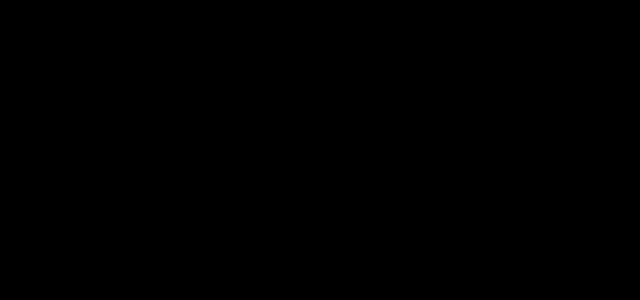
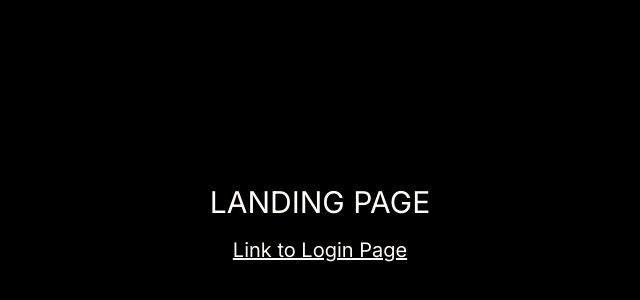
Before and after one commit to milosturanov/networth, a Next.js app: page / in a window 1280 px wide. Shown: the part 176-476 px from the top of the page, without its empty margins (320-960 px from the left). Built offline with nearby package versions, Linux system fonts and the light colour scheme.

Commit message:
Updated Landing Page

```diff
--- a/app/page.tsx
+++ b/app/page.tsx
@@ -1,5 +1,12 @@
 import Link from "next/link";
 
 export default function Home() {
-  return <Link href="/dashboard">Dashboard</Link>;
+  return (
+    <div className="flex flex-col gap-4 text-accent2 w-screen h-screen items-center justify-center">
+      <h1 className="text-3xl ">LANDING PAGE</h1>
+      <Link href="/dashboard" className="text-xl underline">
+        Link to Login Page
+      </Link>
+    </div>
+  );
 }
```
